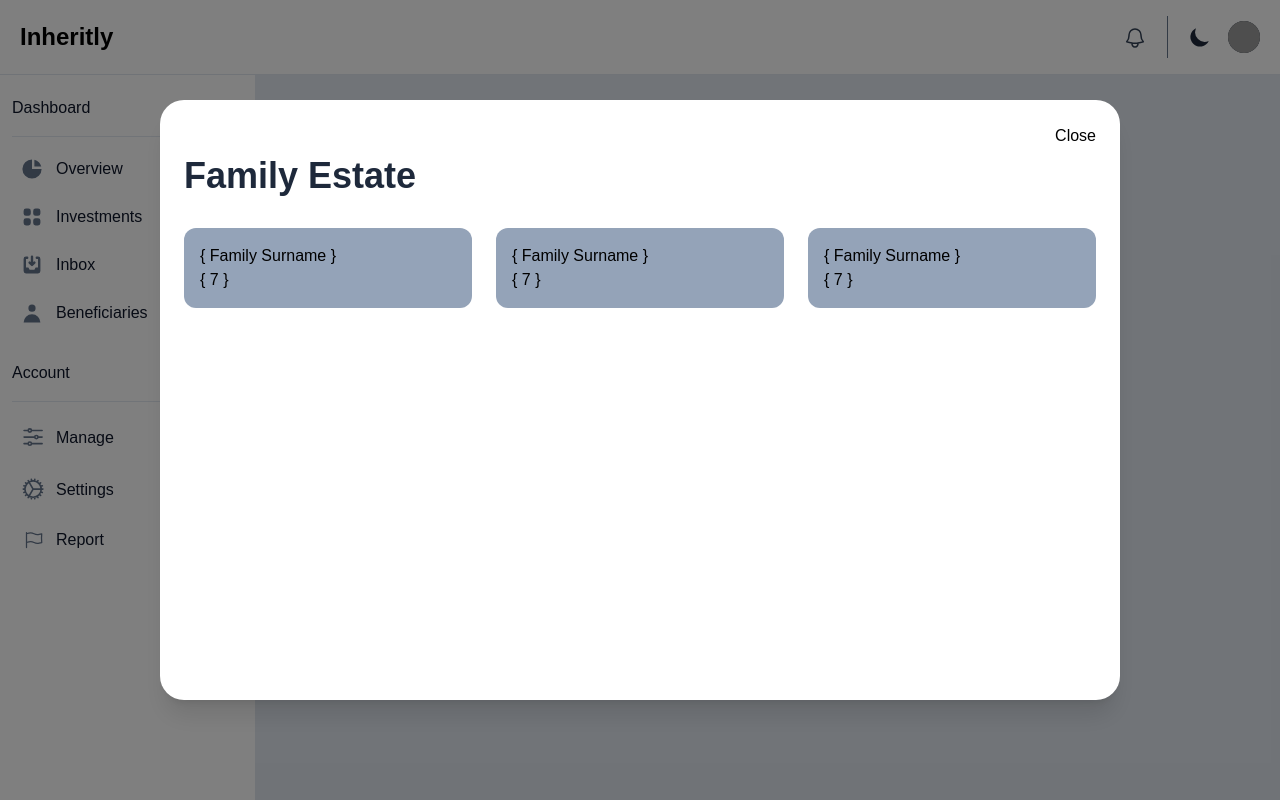
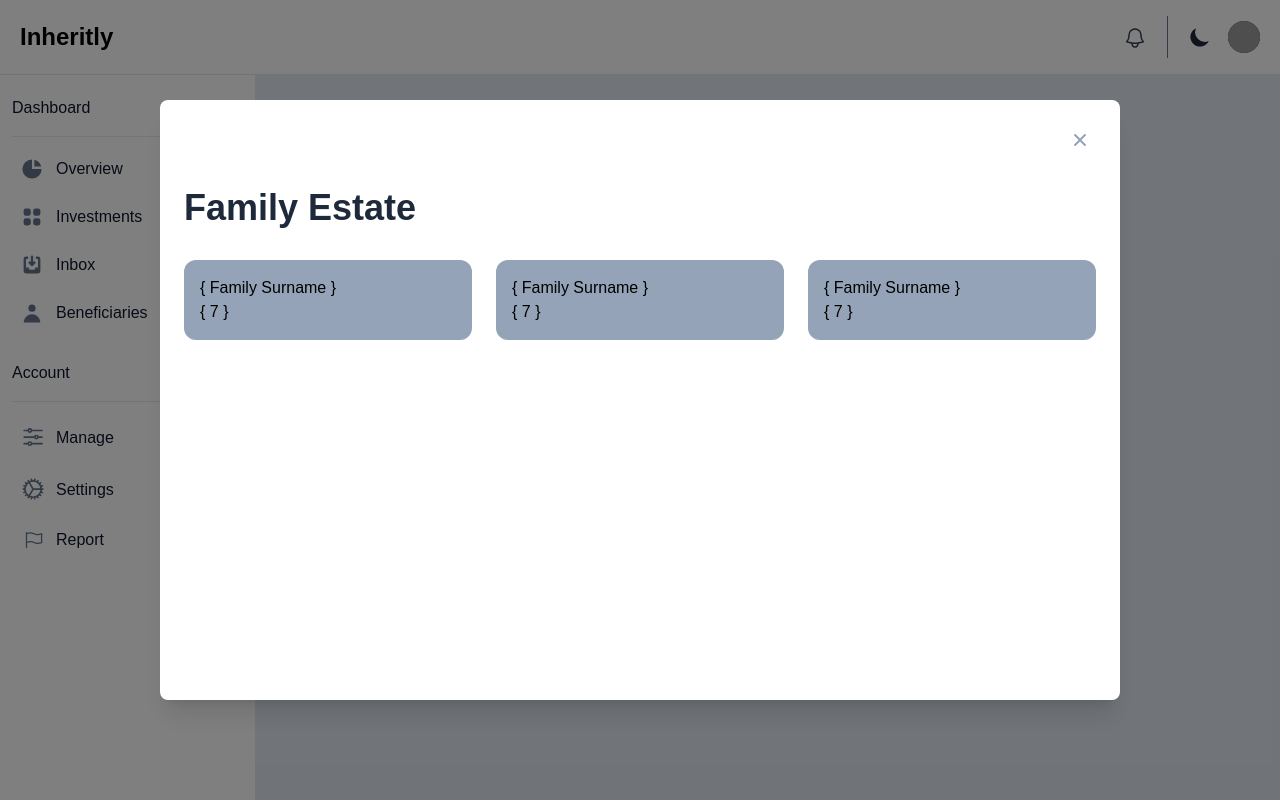
Before and after one commit to mxwtd/Inheritly, a React (Vite) app in the folder app/: page /beneficiaries in a window 1280 px wide. Both pictures are taken after a click on the button "View". Built offline with nearby package versions, Linux system fonts and the light colour scheme; grey boxes are pictures that could not be loaded.

Commit message:
Added Close Modal Component to Beneficiaries Modal

```diff
--- a/app/public/output.css
+++ b/app/public/output.css
@@ -949,10 +949,6 @@ input[type="range"]::-ms-fill-lower {
   grid-row: span 2 / span 2;
 }
 
-.float-right {
-  float: right;
-}
-
 .m-8 {
   margin: 2rem;
 }
@@ -1352,10 +1348,6 @@ input[type="range"]::-ms-fill-lower {
 
 .rounded {
   border-radius: 0.25rem;
-}
-
-.rounded-3xl {
-  border-radius: 1.5rem;
 }
 
 .rounded-full {
--- a/app/src/pages/Beneficiaries.jsx
+++ b/app/src/pages/Beneficiaries.jsx
@@ -1,17 +1,15 @@
 import { useState } from 'react'
+import ModalCloseButton from '../components/ModalCloseButton'
 
 const Beneficiaries = () => {
-  const [modalOpen, setModalOpen] = useState(false)
-  const [cardInfo, setCardInfo] = useState(null)
+  const [isModalOpen, setIsModalOpen] = useState(false)
+  const [cardInfo, setCardInfo] = useState({})
 
   const handleButtonClick = (info) => {
     setCardInfo(info)
-    setModalOpen(true)
+    setIsModalOpen(true)
   }
 
-  const closeModal = () => {
-    setModalOpen(false)
-  }
   return (
     <>
       <div className='p-4 sm:ml-64'>
@@ -69,11 +67,15 @@ const Beneficiaries = () => {
                   </div>
                 </div>
               </div>
-              {modalOpen && (
+            </div>
+          </div>
+          {isModalOpen && (
             <>
               <div className='fixed top-0 left-0 w-full h-full flex items-center justify-center z-50' style={{ backgroundColor: 'rgba(0,0,0,0.5)' }}>
-                    <div className='bg-white dark:bg-slate-800 py-6 px-6 rounded-3xl w-3/4 h-3/4 my-4 shadow-xl overflow-y-auto'>
-                      <button onClick={closeModal} className='float-right'>Close</button>
+                <div className='bg-white dark:bg-slate-800 py-6 px-6 rounded-lg w-3/4 h-3/4 my-4 shadow-xl overflow-y-auto'>
+                  <div className='flex flex-end'>
+                    <ModalCloseButton onClick={() => setIsModalOpen(false)} />
+                  </div>
                   <div>
                     <h1 className='text-4xl font-semibold text-slate-800 dark:text-slate-100 my-8'>{cardInfo.title}</h1>
                   </div>
@@ -97,8 +99,6 @@ const Beneficiaries = () => {
           )}
         </div>
       </div>
-        </div>
-      </div>
     </>
   )
 }
```
Lines whose indentation alone changed are shown as unchanged.
